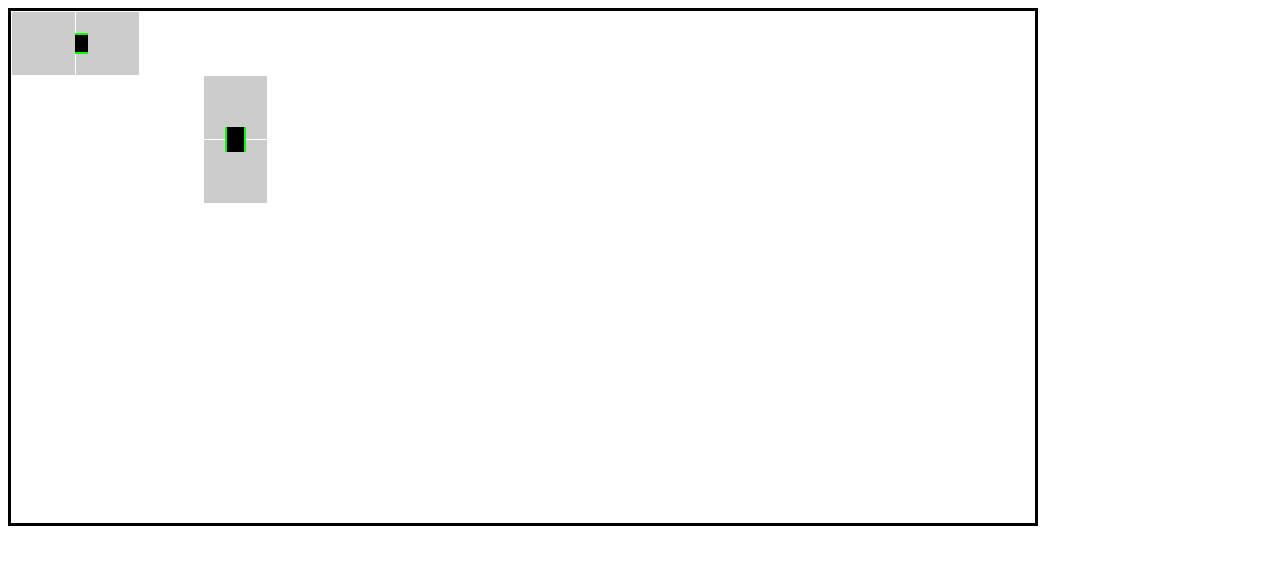
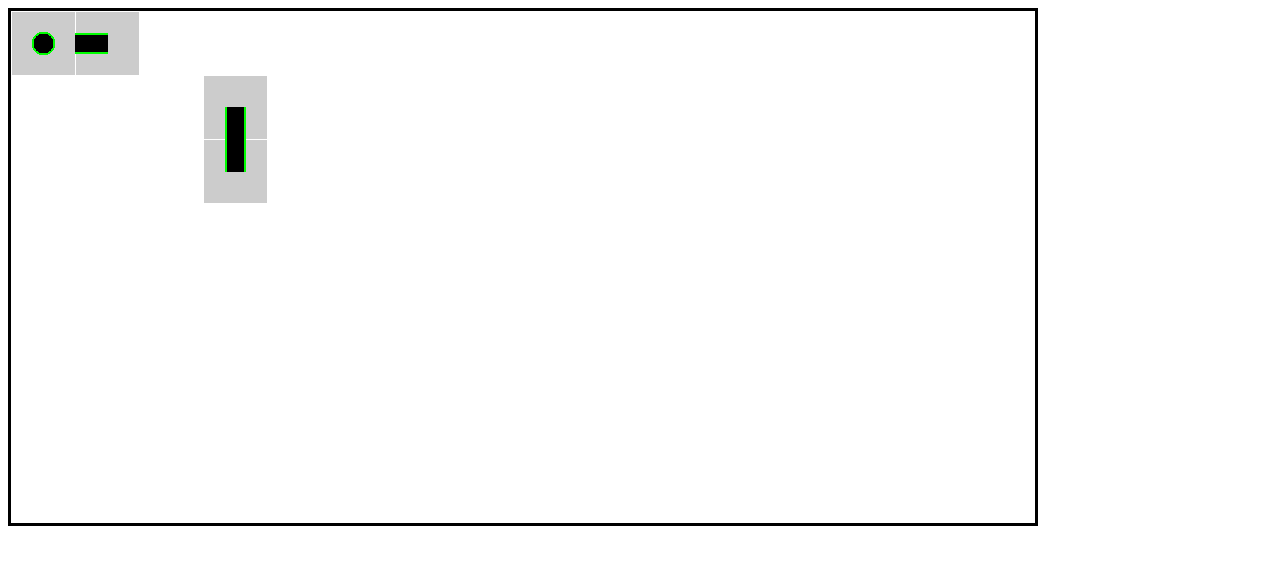
Before and after one commit to gautam1168/motorways, a plain HTML site: page index.html in a window 1280 px wide. Drawn offline with Linux system fonts and the light colour scheme; animation ran at ten frames a second.

Commit message:
Draw circle

```diff
--- a/index.html
+++ b/index.html
@@ -70,6 +70,7 @@
         const TileX = Math.floor(x / TileSideX);
         const TileY = Math.floor(y / TileSideY);
         DrawTile(buffer, TileX, TileY, 0xffcccccc);
+        DrawCircle(buffer, TileX, TileY);
       }
 
       function DrawNodes(edges, nodesLayout) {
@@ -129,11 +130,11 @@
       function DrawLine(buffer, TileStartX, TileStartY, TileEndX, TileEndY) {
         let LineIsHorizontal = TileStartX != TileEndX;
 
-        // If line is horizontal
-        let MinX = Math.floor((TileSideX * 0.5 * (TileStartX + TileEndX)) + 20);
-        let MinY = Math.floor((TileSideY * 0.5 * (TileStartY + TileEndY)) + 20);
-        let MaxX = Math.floor((MinX + TileSideX) - 40);
-        let MaxY = Math.floor((MinY + TileSideY) - 40);
+        let MinX = Math.floor(TileSideX * 0.5 * (TileStartX + TileEndX));
+        let MaxX = Math.floor(MinX + TileSideX);
+
+        let MinY = Math.floor(TileSideY * 0.5 * (TileStartY + TileEndY));
+        let MaxY = Math.floor(MinY + TileSideY);
 
         if (LineIsHorizontal) {
           MinY = Math.floor((TileStartY + 0.5) * TileSideY - 10);
@@ -177,6 +178,34 @@
           }
         }
       }
+
+      function DrawCircle(buffer, TileX, TileY) {
+        const padding = 1;
+        const MinX = Math.floor((TileSideX * TileX) + padding);
+        const MinY = Math.floor((TileSideY * TileY) + padding);
+        const MaxX = Math.floor((MinX + TileSideX) - (2 * padding));
+        const MaxY = Math.floor((MinY + TileSideY) - (2 * padding));
+
+        const cx = Math.floor((MinX + MaxX) * 0.5);
+        const cy = Math.floor((MinY + MaxY) * 0.5);
+        const radius = 10;
+
+        for (let Row = MinY; Row <= MaxY; Row++) {
+          for (let Col = MinX; Col <= MaxX; Col++) {
+            const pixelIndex = Row * canvas.width + Col;
+            const DistFromCenter = Distance(cx, cy, Col, Row);
+            if (DistFromCenter - radius < 0) {
+              buffer[pixelIndex] = 0xff000000;
+            } else if (DistFromCenter - radius < 2) {
+              buffer[pixelIndex] = 0xff00ff00;
+            }
+          }
+        }
+      }
+
+      function Distance(cx, cy, px, py) {
+        return Math.sqrt(((cx - px) ** 2) + ((cy - py) ** 2));
+      }
     </script>
   </body>
 </html>
```
